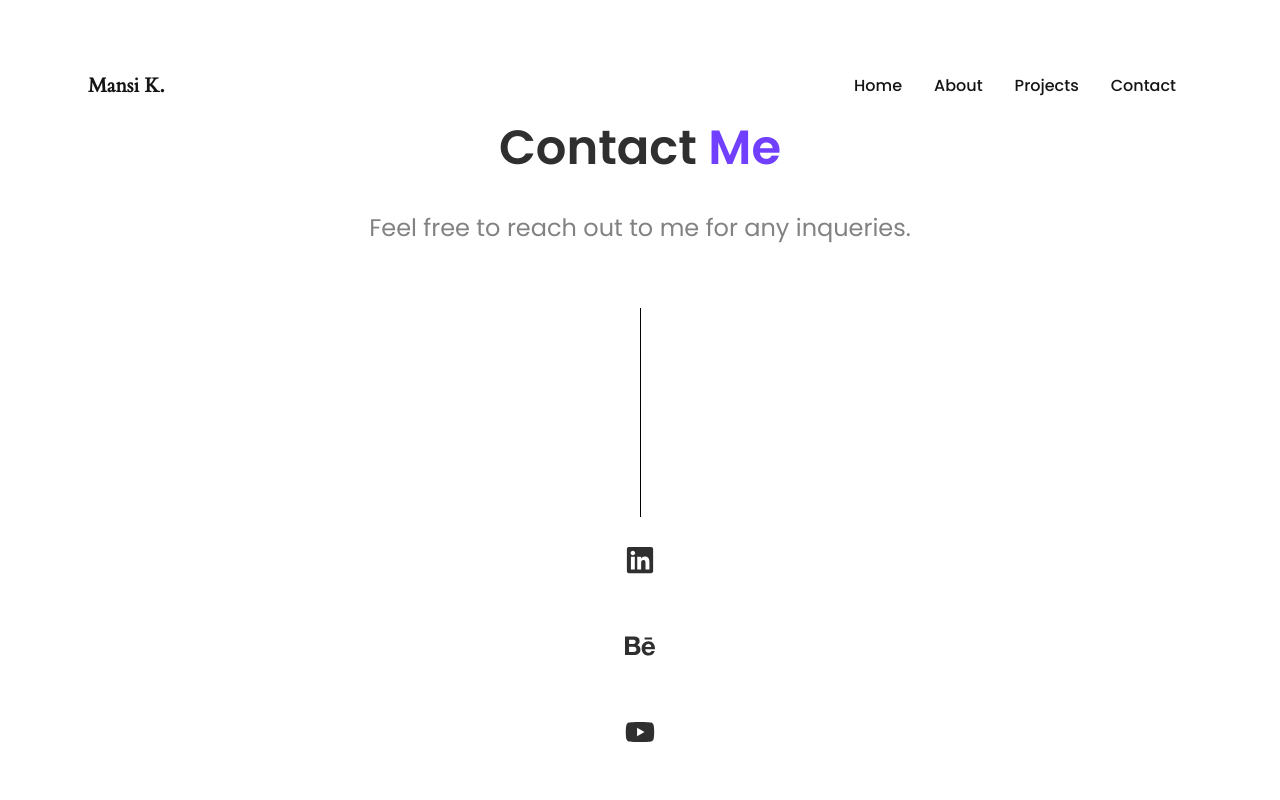
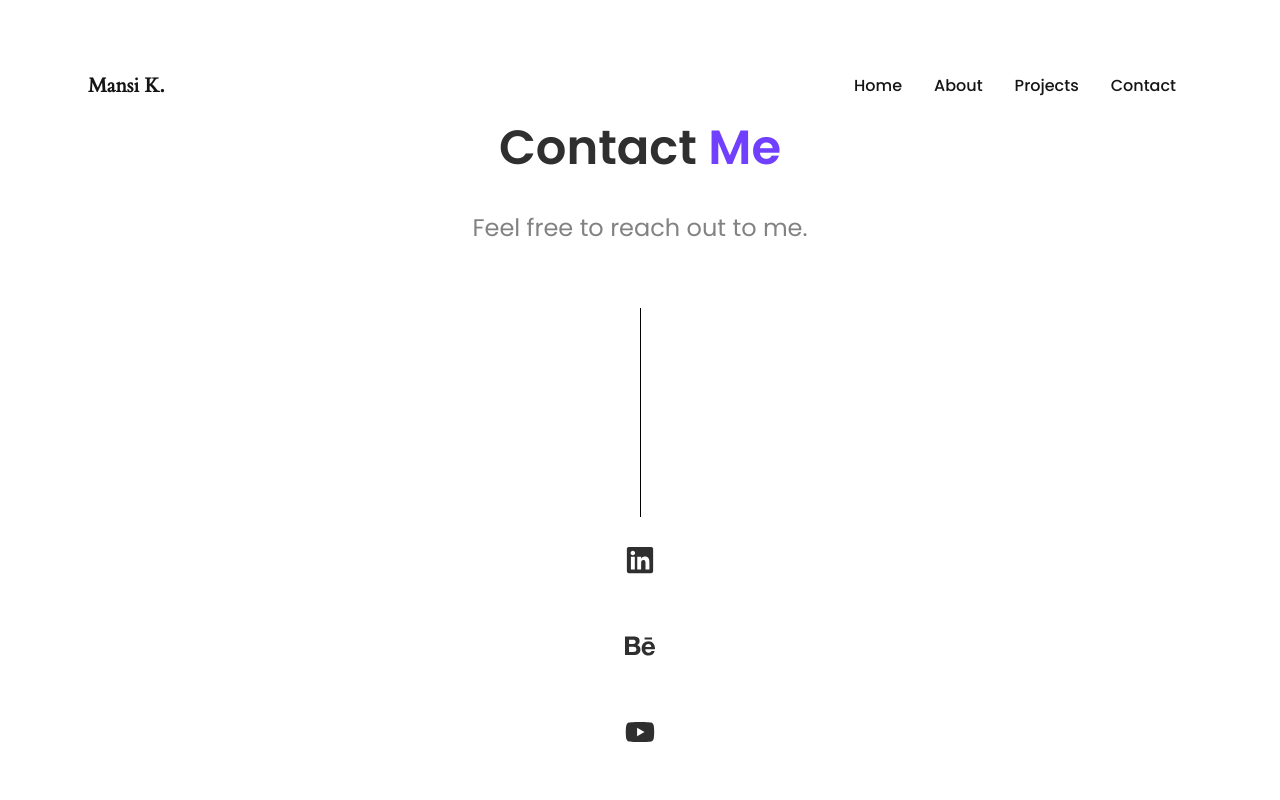
Before and after one commit to saifalfalah/mansi-kasar, a Next.js app: page /contact in a window 1280 px wide. Shown: the top 800 px of the page. Built offline with nearby package versions, Linux system fonts and the light colour scheme.

Commit message:
Update contact.js

```diff
--- a/pages/contact.js
+++ b/pages/contact.js
@@ -11,7 +11,7 @@ const contact = () => {
             Contact <span className="text-brand">Me</span>
           </h1>
           <p className="text-xl text-center text-heroP lg:max-w-5xl lg:text-2xl ">
-            Feel free to reach out to me for any inqueries.
+            Feel free to reach out to me.
           </p>
         </div>
         <div className="flex flex-col items-center ">
```
